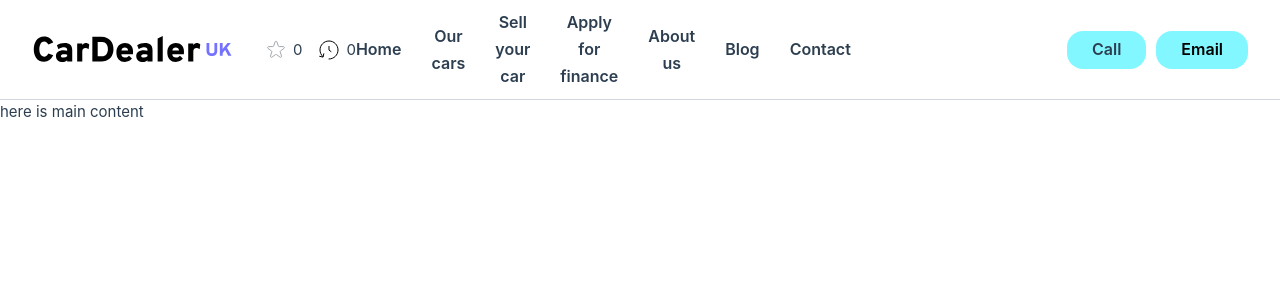
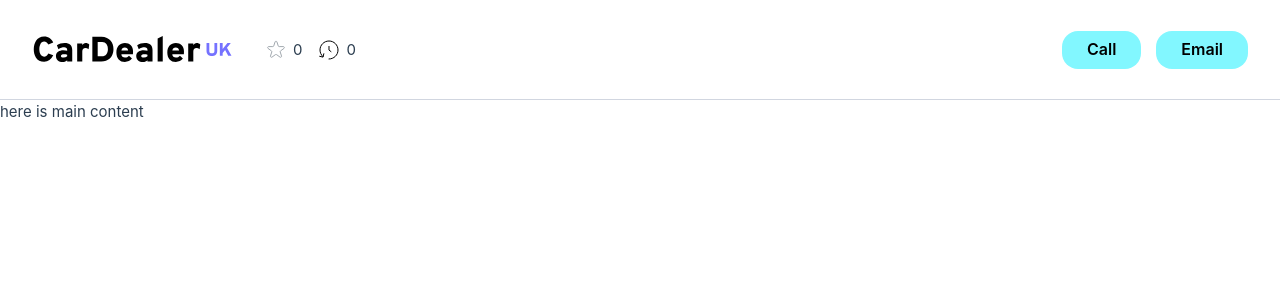
Before and after one commit to Sambuxc/delux, a Vue app: page / in a window 1280 px wide. Shown: the top 300 px of the page. Built offline with nearby package versions, Linux system fonts and the light colour scheme.

Commit message:
- Added routes for nav links - Created the active nav item icon - Cleaned up nav styles, added comments and nested - Nav text links styled for desktop - Added buttons global stylesheet - Cleaned up Header vue css

```diff
--- /dev/null
+++ b/src/assets/sass/buttons.scss
@@ -0,0 +1,11 @@
+.btn-blue {
+  padding: 11px 15px;
+  height: 30px;
+  background: #82f7ff;
+  border-radius: 16px;
+
+  @media (min-width: 768px) {
+    padding: 12px 25px;
+    height: 38px;
+  }
+}
--- a/src/assets/sass/utils.scss
+++ b/src/assets/sass/utils.scss
@@ -36,6 +36,10 @@
 }
 
 @media (min-width: 1024px) {
+  .lg\:block {
+    display: block;
+  }
+
   .lg\:hidden {
     display: none;
   }
@@ -55,4 +59,8 @@
   .lg\:w-full {
     width: 100%;
   }
+
+  .lg\:pr-30 {
+    margin-right: 30px;
+  }
 }
--- a/src/components/Header.vue
+++ b/src/components/Header.vue
@@ -1,6 +1,7 @@
 <script setup>
-import { RouterLink, RouterView } from "vue-router";
+import Nav from "./Nav.vue";
 </script>
+
 <template>
   <header>
     <div class="flex">
@@ -11,49 +12,18 @@ import { RouterLink, RouterView } from "vue-router";
         width="125"
         height="125" />
 
-      <div class="hidden md:flex items-center md:mr-15">
+      <div class="items-center hidden md:flex md:mr-15">
         <img src="@/assets/star-icon.svg" width="24" height="24" />
         <span class="md:ml-5">0</span>
       </div>
 
-      <div class="hidden md:flex items-center">
+      <div class="items-center hidden md:flex">
         <img src="@/assets/time-icon.svg" timeh="24" height="24" />
         <span class="md:ml-5">0</span>
       </div>
     </div>
 
-    <div class="flex lg:w-full">
-      <nav class="nav-list">
-        <RouterLink to="/" class="">Home</RouterLink>
-        <RouterLink to="/" class="">Our cars</RouterLink>
-        <RouterLink to="/" class="">Sell your car</RouterLink>
-        <RouterLink to="/" class="">Apply for finance</RouterLink>
-        <RouterLink to="/" class="">About us</RouterLink>
-        <RouterLink to="/" class="">Blog</RouterLink>
-        <RouterLink to="/" class="">Contact</RouterLink>
-      </nav>
-
-      <nav>
-        <RouterLink to="/" class="btn-blue md:hidden">Contact</RouterLink>
-        <a
-          href="mailto:samwbru@gmail.com"
-          class="btn-blue hidden md:flex order-1 lg:order-2"
-          >Email</a
-        >
-        <RouterLink to="/" class="btn-blue hidden md:flex order-2 lg:order-1"
-          >Call</RouterLink
-        >
-        <div class="flex lg:hidden">
-          <a class="btn-menu">Menu</a>
-          <img
-            class="hidden md:flex"
-            src="@/assets/menu-icon.svg"
-            alt="menu icon"
-            width="24"
-            height="24" />
-        </div>
-      </nav>
-    </div>
+    <Nav></Nav>
   </header>
 </template>
 
@@ -64,104 +34,20 @@ header {
 
   justify-content: space-between;
   height: 50px;
+  width: 100%;
   border-bottom: 1px solid $border-color;
   padding: 10px 13px;
-}
 
-nav {
-  display: flex;
-  justify-content: flex-end;
-  align-items: center;
-  gap: 13px;
-  width: 100%;
-  text-align: center;
-}
-
-nav a.router-link-exact-active {
-  color: var(--color-text);
-}
-
-nav a.router-link-exact-active:hover {
-  background-color: transparent;
-}
-
-nav a {
-  display: flex;
-  align-items: center;
-  justify-content: center;
-
-  /*font-family: Overpass;*/
-  line-height: 27px;
-  font-size: 16px;
-  font-weight: 600;
-  color: black;
-}
-
-nav a:first-of-type {
-  border: 0;
-}
-
-.btn-blue {
-  padding: 11px 15px;
-  height: 30px;
-  background: #82f7ff;
-  border-radius: 16px;
-}
-
-.btn-menu {
-  margin: 0;
-}
-
-.nav-list {
-  display: none;
-}
-
-@media (min-width: 768px) {
-  header {
+  @media (min-width: 768px) {
     height: 80px;
   }
 
-  .btn-blue {
-    padding: 12px 25px;
-    height: 38px;
-  }
-  .btn-menu {
-    margin-left: 30px;
-    margin-right: 10px;
-  }
-
-  .logo {
-    margin-right: 30px;
-  }
-
-  nav {
-    gap: 10px;
-  }
-}
-
-@media (min-width: 1024px) {
-
-  header {
+  @media (min-width: 1024px) {
     padding: 30px 32px;
     height: 100px;
     display: flex;
     align-items: center;
   }
+}
 
-  .logo {
-    margin: 0 32px 0 0;
-    width: 200px;
-  }
-
-  nav {
-    font-size: 100%;
-  }
-
-  .nav-list {
-    display: flex;
-    align-items: center;
-    justify-content: center;
-    gap: 30px;
-  }
-}
 </style>
--- /dev/null
+++ b/src/components/Nav.vue
@@ -0,0 +1,128 @@
+<script setup>
+import { RouterLink, RouterView } from "vue-router";
+</script>
+
+<template>
+  <div class="flex lg:w-full">
+    <nav>
+      <div class="menu-wrapper">
+        <RouterLink to="/" class="nav-item-text">Home</RouterLink>
+        <RouterLink to="/our-cars" class="nav-item-text">Our cars</RouterLink>
+        <RouterLink to="/sell" class="nav-item-text">Sell your car</RouterLink>
+        <RouterLink to="/apply" class="nav-item-text">Apply for finance</RouterLink>
+        <RouterLink to="/about" class="nav-item-text">About us</RouterLink>
+        <RouterLink to="/blog" class="nav-item-text">Blog</RouterLink>
+        <RouterLink to="/contact" class="nav-item-text">Contact</RouterLink>
+      </div>
+
+      <RouterLink to="/contact" class="btn-blue md:hidden">Contact</RouterLink>
+      <RouterLink to="mailto:samwbru@gmail.com" class="order-1 hidden btn-blue md:flex lg:order-2">Email</RouterLink>
+      <RouterLink to="/call" class="order-2 hidden btn-blue md:flex lg:order-1">Call</RouterLink>
+
+      <div class="flex lg:hidden">
+        <a class="nav-item-btn">Menu</a>
+        <img
+          class="hidden md:flex"
+          src="@/assets/menu-icon.svg"
+          alt="menu icon"
+          width="24"
+          height="24" />
+      </div>
+    </nav>
+  </div>
+</template>
+
+<style lang="scss">
+.logo {
+  @media (min-width: 768px) {
+    margin-right: 32px;
+  }
+
+  @media (min-width: 1024px) {
+    width: 200px;
+  }
+}
+
+nav {
+  @include flex-base;
+  justify-content: flex-end;
+  width: 100%;
+  text-align: center;
+  gap: 15px;
+
+  @media (min-width: 1024px) {
+    width: 100%;
+    display: flex;
+    align-items: center;
+    justify-content: flex-end;
+
+    font-size: 100%;
+  }
+
+  // Nested nav elements
+
+  .menu-wrapper {
+    display: none;
+
+    @media (min-width: 1340px) {
+      @include flex-base;
+      justify-content: flex-end;
+      margin-right: 50px;
+      width: 100%;
+      gap: 30px;
+    }
+  }
+
+  /*
+    Generic menu items
+  */
+
+  a.router-link-exact-active:hover {
+    background-color: transparent;
+  }
+
+  a {
+    display: flex;
+    align-items: center;
+    justify-content: center;
+
+    /*font-family: Overpass;*/
+    line-height: 27px;
+    font-size: 16px;
+    font-weight: 600;
+    color: black;
+  }
+
+  a.router-link-exact-active {
+    color: var(--color-text);
+  }
+
+  a.router-link-exact-active::before {
+    content: '';
+    position: absolute;
+    top: 0;
+    display: block;
+    width: 5px;
+    height: 24px;
+    border-radius: 0px 0px 100px 100px;
+    background-color: #7572FF;
+  }
+
+  /*
+    Specific menu items
+  */
+
+  .nav-item-text {
+    color: grey;
+  }
+
+  .nav-item-btn {
+    margin: 0;
+
+    @media (min-width: 768px) {
+      margin-left: 30px;
+      margin-right: 10px;
+    }
+  }
+}
+</style>
--- a/src/router/index.js
+++ b/src/router/index.js
@@ -5,19 +5,44 @@ const router = createRouter({
   history: createWebHistory(import.meta.env.BASE_URL),
   routes: [
     {
-      path: '/',
-      name: 'home',
-      component: HomeView
+      path: "/",
+      name: "home",
+      component: HomeView,
     },
     {
-      path: '/about',
-      name: 'about',
+      path: "/our-cars",
+      name: "our-cars",
+      component: HomeView,
+    },
+    {
+      path: "/sell",
+      name: "sell",
+      component: HomeView,
+    },
+    {
+      path: "/apply",
+      name: "apply",
+      component: HomeView,
+    },
+    {
+      path: "/about",
+      name: "about",
       // route level code-splitting
       // this generates a separate chunk (About.[hash].js) for this route
       // which is lazy-loaded when the route is visited.
-      component: () => import('../views/AboutView.vue')
-    }
-  ]
-})
+      component: () => import("../views/AboutView.vue"),
+    },
+    {
+      path: "/blog",
+      name: "blog",
+      component: HomeView,
+    },
+    {
+      path: "/contact",
+      name: "contact",
+      component: HomeView,
+    },
+  ],
+});
 
 export default router
--- a/vite.config.js
+++ b/vite.config.js
@@ -20,6 +20,7 @@ export default defineConfig({
           @import "./src/assets/sass/variables";
           @import "./src/assets/sass/mixins";
           @import "./src/assets/sass/utils";
+          @import "./src/assets/sass/buttons";
         `,
       },
     },
```
